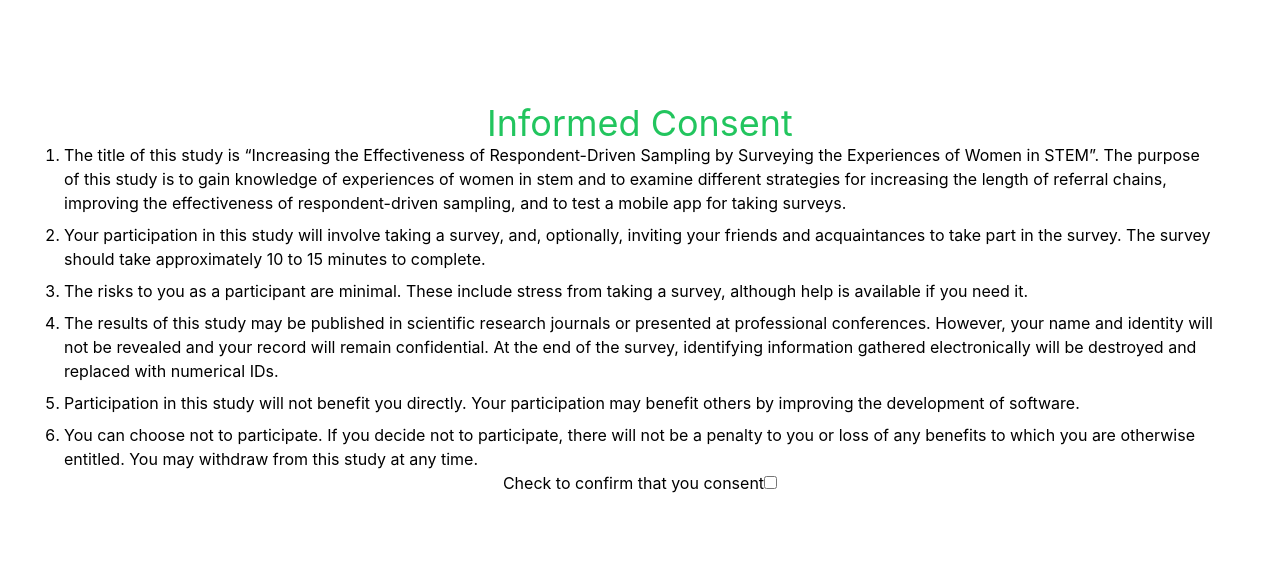
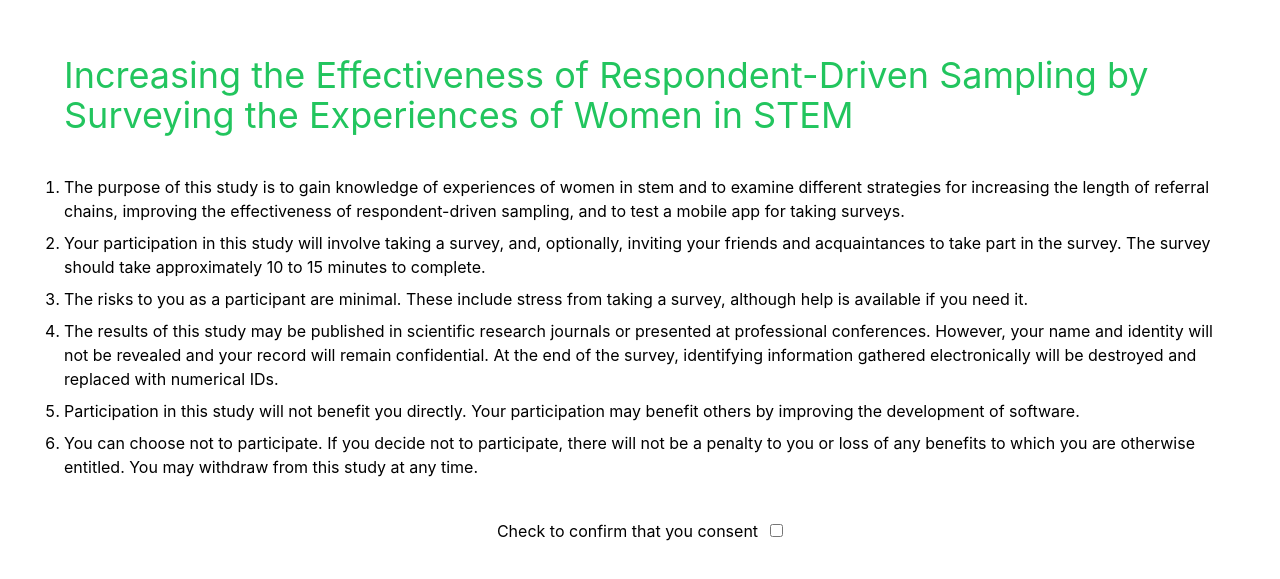
Before and after one commit to Vaugnie-Lindsey/SurveyApp, a React (Create React App) app: page /InformedConsent in a window 1280 px wide. Shown: the part 101-680 px from the top of the page. Built offline with nearby package versions, Linux system fonts and the light colour scheme.

Commit message:
Implemented invalid token page, Informed Consent is now default page, survey complete generates URL based on tokenID not user ID

```diff
--- a/src/Pages/InformedConsent.jsx
+++ b/src/Pages/InformedConsent.jsx
@@ -1,9 +1,15 @@
-import React, {useState} from "react";
-import { Link, Navigate, useNavigate } from "react-router-dom";
+import React, { useState } from "react";
+import { Link, Navigate, useNavigate, useSearchParams } from "react-router-dom";
 
 const InformedConsent = () => {
   const navigate = useNavigate();
+  const [queryParameters] = useSearchParams();
   const [check, setCheck] = useState(false);
+
+  const CheckForValidCode = () => {
+    console.log(queryParameters.get("tokenID"));
+    return true;
+  }
   const AssignId = () => {
     //Generates random hex code to create unique ID
     const genRanHex = (size) =>
@@ -14,30 +20,33 @@ const InformedConsent = () => {
     //const docRef = doc(db, "collection", "document");
     //const
     let userCode = genRanHex(6);
-    let url = `/SurveyPage?code=${userCode}`;
-    navigate(url);
+    if (CheckForValidCode) {
+      let url = `/SurveyPage?id=${userCode}`;
+      navigate(url);
+    } else {
+      navigate("/InvalidToken");
+    }
     // console.log(genRanHex(8));
-
   };
 
   const checkItem = (e) => {
     setCheck(!e.target.checked);
-  }
+  };
 
   // console.log(document.getElementById("consent").checked);
 
   return (
-    <div className="flex flex-col justify-center items-center min-h-screen dark:bg-slate-900 dark:text-white p-16">
-      <h1 className="text-green-500 text-4xl">Informed Consent</h1>
+    <div className="flex flex-col justify-center items-center min-h-screen dark:bg-slate-900 dark:text-white p-16 gap-10">
+      <h1 className="text-green-500 text-4xl">
+        Increasing the Effectiveness of Respondent-Driven Sampling by Surveying
+        the Experiences of Women in STEM
+      </h1>
       <ol className="list-decimal flex flex-col gap-2">
         <li>
-          The title of this study is “Increasing the Effectiveness of
-          Respondent-Driven Sampling by Surveying the Experiences of Women in
-          STEM”. The purpose of this study is to gain knowledge of experiences
-          of women in stem and to examine different strategies for increasing
-          the length of referral chains, improving the effectiveness of
-          respondent-driven sampling, and to test a mobile app for taking
-          surveys.
+          The purpose of this study is to gain knowledge of experiences of women
+          in stem and to examine different strategies for increasing the length
+          of referral chains, improving the effectiveness of respondent-driven
+          sampling, and to test a mobile app for taking surveys.
         </li>
         <li>
           Your participation in this study will involve taking a survey, and,
@@ -74,17 +83,23 @@ const InformedConsent = () => {
         <input
           id="consent"
           type="checkbox"
-          className="accent-green-500"
+          className="accent-green-500 ml-3"
           required
-          onClick={(e) => checkItem(e)}
-          checked={check}
+          onChange={(e) => checkItem(e)}
+          defaultChecked={check}
         ></input>
       </div>
-      {check &&
-        <button className="bg-green-500 active:bg-green-800 rounded-md text-white p-3" onClick={() => AssignId()}>
-          Continue
-        </button>
-      /* </Link> */}
+      {
+        check && (
+          <button
+            className="bg-green-500 active:bg-green-800 rounded-md text-white p-3"
+            onClick={() => AssignId()}
+          >
+            Continue
+          </button>
+        )
+        /* </Link> */
+      }
     </div>
   );
 };
--- /dev/null
+++ b/src/Pages/InvalidToken.jsx
@@ -0,0 +1,11 @@
+import React from "react";
+
+const InvalidToken = () => {
+    return(
+        <div>
+            <h1>The Link provided contains an invalid authentification code. Please contact to the person who referred you and confirm you have the correct link</h1>
+        </div>
+    );
+};
+
+export default InvalidToken;
--- a/src/Pages/SurveyComplete.jsx
+++ b/src/Pages/SurveyComplete.jsx
@@ -3,13 +3,28 @@ import { useState } from "react";
 import { useSearchParams } from "react-router-dom";
 
 const SurveyComplete = () => {
-  const [queryParameters] = useSearchParams();
+  // const [queryParameters] = useSearchParams();
   const [copyLabel, setCopyLabel] = useState("Copy");
-  const url = `http://localhost:3000/?code=${queryParameters.get("code")}`;
+  const url = `http://localhost:3000/InformedConsent?tokenID=${AssignId()}`;
   const shareData = {
     title: "Women In STEM Study",
     text: "Earn up to $10!",
     url: url,
+  };
+
+  function AssignId () {
+    //Generates random hex code to create unique ID
+    const genRanHex = (size) =>
+      [...Array(size)]
+        .map(() => Math.floor(Math.random() * 16).toString(16))
+        .join("");
+
+    //const docRef = doc(db, "collection", "document");
+    //const
+    let userCode = genRanHex(6);
+    return userCode;
+    // console.log(genRanHex(8));
+
   };
 
   const openShare = () => {
```
